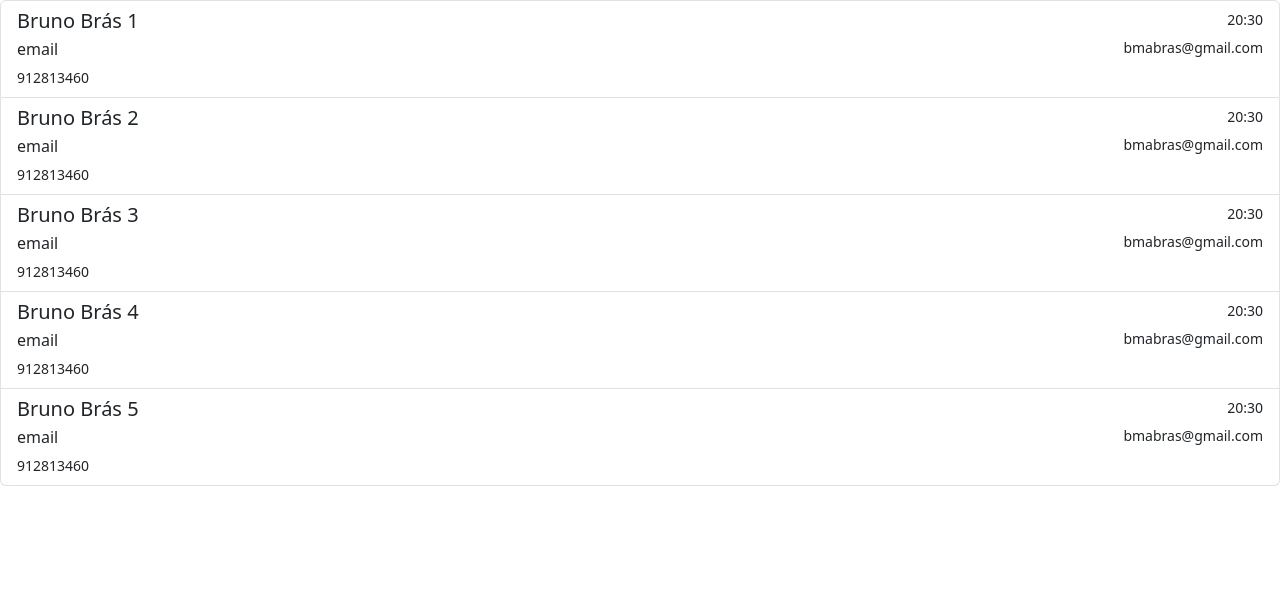
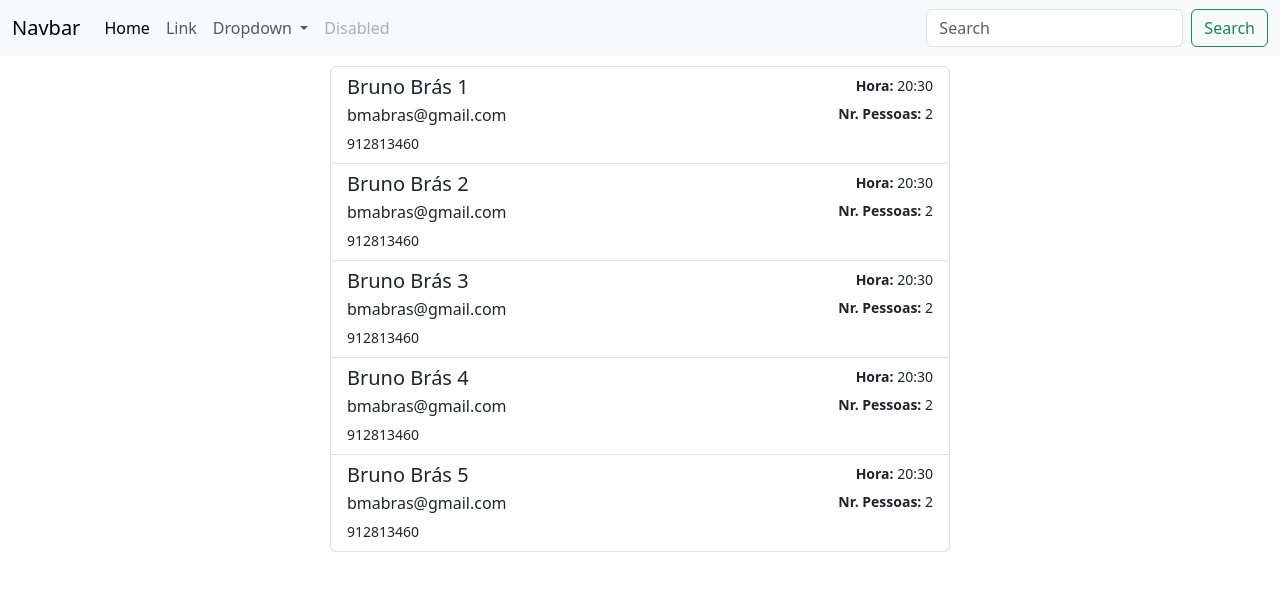
Before and after one commit to bbras81/html, a plain HTML site: page lista/index.html in a window 1280 px wide. Drawn offline with nearby package versions, Linux system fonts and the light colour scheme.

Commit message:
listas opracionais

```diff
--- a/assets/scripts/scripts.js
+++ b/assets/scripts/scripts.js
@@ -49,11 +49,11 @@ function listar(dados) {
         <a href="#" class="list-group-item list-group-item-action " aria-current="true">
         <div class="d-flex w-100 justify-content-between">
           <h5 class="mb-1">${dados[i].nome}</h5>
-          <small>${dados[i].hora}</small>
+          <small><strong>Hora: </strong>${dados[i].hora}</small>
         </div>
         <div class="d-flex w-100 justify-content-between">
-          <p class="mb-1">email</p>
-          <small>${dados[i].email}</small>
+          <p class="mb-1">${dados[i].email}</p>
+          <small><strong>Nr. Pessoas: </strong>${dados[i].nrPessoas}</small>
         </div>
         <small>${dados[i].telemovel}</small>
       </a> `;
--- a/assets/styles/styles.css
+++ b/assets/styles/styles.css
@@ -0,0 +1,10 @@
+.lista-container{
+    margin: auto;
+    height: 100vh;
+    width: 80vh;
+    padding: 10px;
+}
+
+#lista{
+
+}
--- a/lista/index.html
+++ b/lista/index.html
@@ -7,11 +7,49 @@
   <title>Bootstrap demo</title>
   <link href="https://cdn.jsdelivr.net/npm/bootstrap@5.3.3/dist/css/bootstrap.min.css" rel="stylesheet"
     integrity="sha384-QWTKZyjpPEjISv5WaRU9OFeRpok6YctnYmDr5pNlyT2bRjXh0JMhjY6hW+ALEwIH" crossorigin="anonymous">
+  <link rel="stylesheet" href="/assets/styles/styles.css">
   </head>
 
 <body>
+  <nav class="navbar navbar-expand-lg bg-body-tertiary">
+    <div class="container-fluid">
+      <a class="navbar-brand" href="#">Navbar</a>
+      <button class="navbar-toggler" type="button" data-bs-toggle="collapse" data-bs-target="#navbarSupportedContent" aria-controls="navbarSupportedContent" aria-expanded="false" aria-label="Toggle navigation">
+        <span class="navbar-toggler-icon"></span>
+      </button>
+      <div class="collapse navbar-collapse" id="navbarSupportedContent">
+        <ul class="navbar-nav me-auto mb-2 mb-lg-0">
+          <li class="nav-item">
+            <a class="nav-link active" aria-current="page" href="#">Home</a>
+          </li>
+          <li class="nav-item">
+            <a class="nav-link" href="#">Link</a>
+          </li>
+          <li class="nav-item dropdown">
+            <a class="nav-link dropdown-toggle" href="#" role="button" data-bs-toggle="dropdown" aria-expanded="false">
+              Dropdown
+            </a>
+            <ul class="dropdown-menu">
+              <li><a class="dropdown-item" href="#">Action</a></li>
+              <li><a class="dropdown-item" href="#">Another action</a></li>
+              <li><hr class="dropdown-divider"></li>
+              <li><a class="dropdown-item" href="#">Something else here</a></li>
+            </ul>
+          </li>
+          <li class="nav-item">
+            <a class="nav-link disabled" aria-disabled="true">Disabled</a>
+          </li>
+        </ul>
+        <form class="d-flex" role="search">
+          <input class="form-control me-2" type="search" placeholder="Search" aria-label="Search">
+          <button class="btn btn-outline-success" type="submit">Search</button>
+        </form>
+      </div>
+    </div>
+  </nav>
+  <section class="lista-container">
     <div id="lista" class="list-group">
-    <a href="#" class="list-group-item list-group-item-action " aria-current="true">
+      <a href="#" class="list-group-item list-group-item-action" aria-current="true">
         <div class="d-flex w-100 justify-content-between">
           <h5 class="mb-1">Nome da Pessoa</h5>
           <small>Hora da Reserva</small>
@@ -23,6 +61,7 @@
         <small>Telemovel</small>
       </a>
     </div>
+  </section>
     <script src="https://cdn.jsdelivr.net/npm/bootstrap@5.3.3/dist/js/bootstrap.bundle.min.js"
     integrity="sha384-YvpcrYf0tY3lHB60NNkmXc5s9fDVZLESaAA55NDzOxhy9GkcIdslK1eN7N6jIeHz"
     crossorigin="anonymous"></script>
```
Lines whose indentation alone changed are shown as unchanged.
